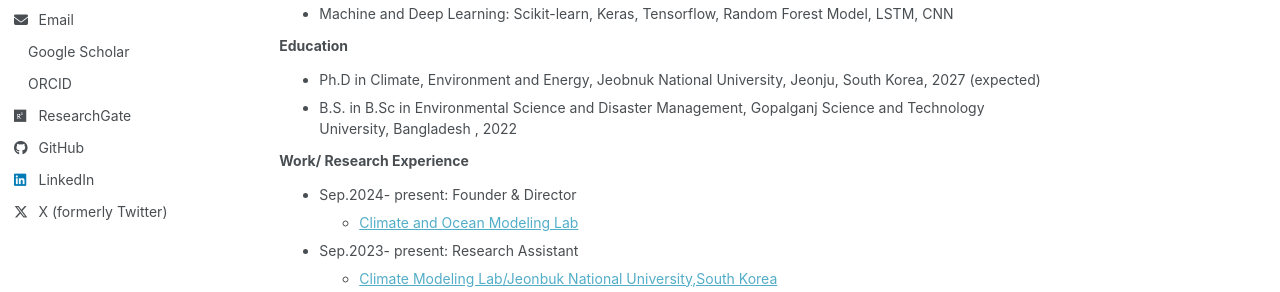
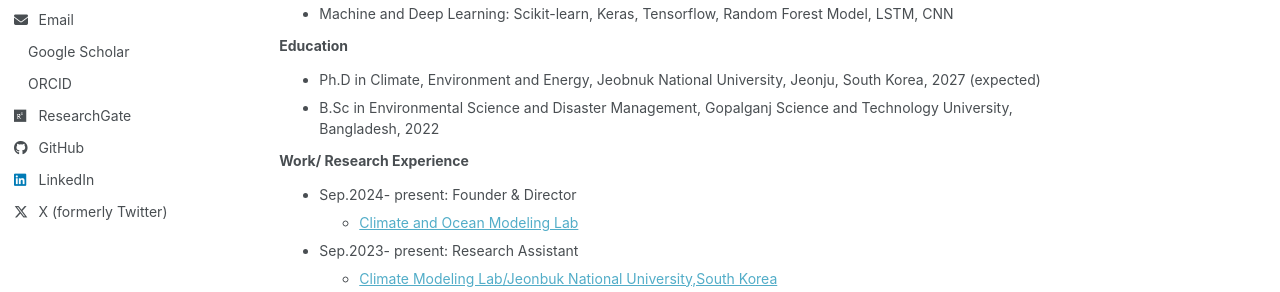
Before and after one commit to mbm-phd/mbm-phd.github.io, a Jekyll site: the page built from _pages/biography.md, in a window 1280 px wide and 1001 px high. Shown: the part 399-691 px from the top of the window. Built offline with Jekyll 4.4.1, drawn with Linux system fonts in a browser that asks for light colours; a style sheet for code colours, icons or effects is not loaded.

```diff
--- a/_pages/biography.md
+++ b/_pages/biography.md
@@ -21,7 +21,7 @@ Tools I use/used in my research
 Education
 ======
 * Ph.D in Climate, Environment and Energy, Jeobnuk National University, Jeonju, South Korea, 2027 (expected)
-* B.S. in B.Sc in Environmental Science and Disaster Management, Gopalganj Science and Technology University, Bangladesh , 2022
+* B.Sc in Environmental Science and Disaster Management, Gopalganj Science and Technology University, Bangladesh, 2022
 
 Work/ Research Experience
 ======
```
